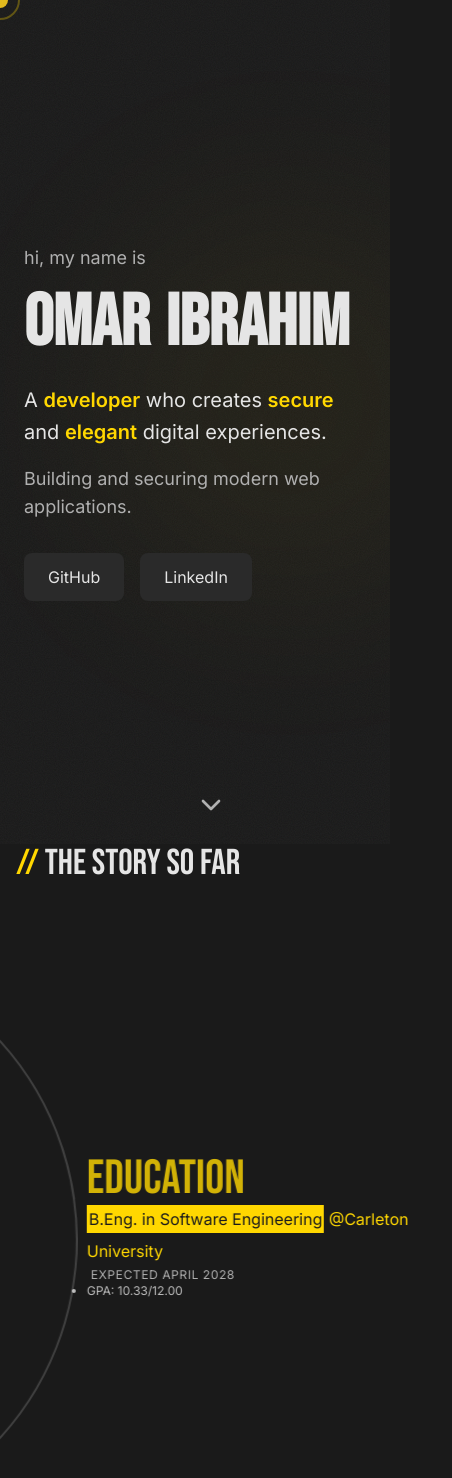
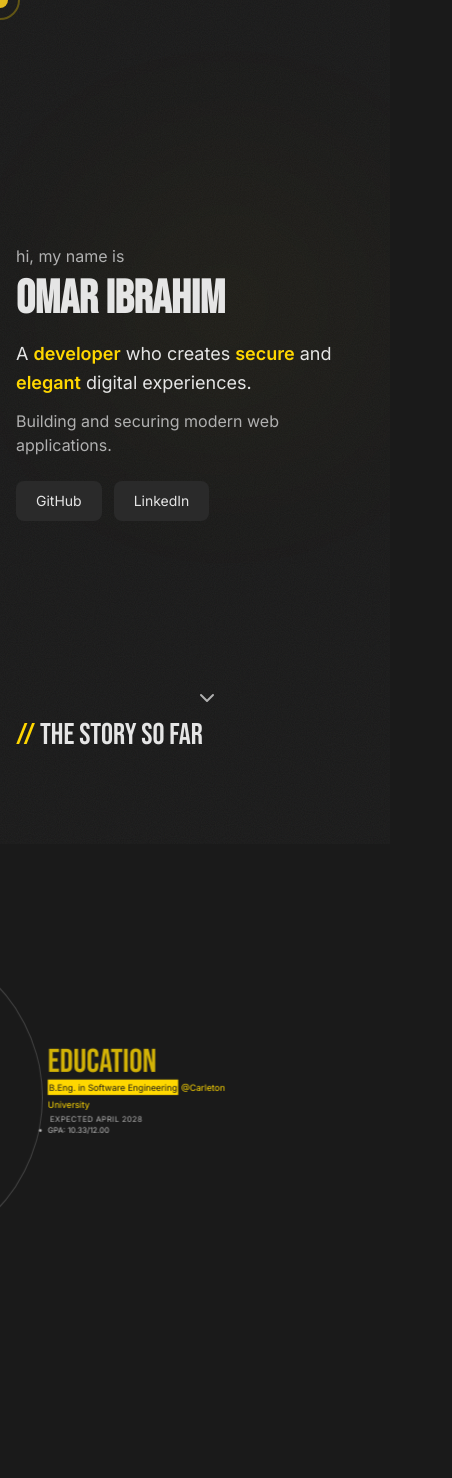
Before and after one commit to omaribrahim6/personal-portfolio, a Next.js app: page / in a window 390 px wide. Shown: the top 1478 px of the page, 452 px wide, since content can reach past the window. Built offline with nearby package versions, Linux system fonts and the light colour scheme.

Commit message:
fix: mobile design fix
rotating wheel now fits on any device

```diff
--- a/app/components/About.tsx
+++ b/app/components/About.tsx
@@ -71,7 +71,18 @@ export default function About() {
   const sectionRef = useRef<HTMLElement>(null)
   const rotatorRef = useRef<HTMLDivElement>(null)
   const [sectionTop, setSectionTop] = useState(0)
+  const [isMobile, setIsMobile] = useState(false)
   const { scrollY } = useScroll()
+
+  // Check if mobile on mount and resize
+  useEffect(() => {
+    const checkMobile = () => {
+      setIsMobile(window.innerWidth < 768)
+    }
+    checkMobile()
+    window.addEventListener('resize', checkMobile)
+    return () => window.removeEventListener('resize', checkMobile)
+  }, [])
 
   // Get section position on mount and resize
   useEffect(() => {
@@ -91,11 +102,10 @@ export default function About() {
     const vh = window.innerHeight
 
     // Define scroll points relative to section position
-    // Extra scroll at start to view option 1, extra at end to view option 3
-    const start = sectionTop + vh * 0.3      // Delay start - more time on option 1
-    const mid1 = sectionTop + vh * 0.7       // Transition to option 2
-    const mid2 = sectionTop + vh * 1.2       // Pause on option 2
-    const end = sectionTop + vh * 1.6        // Transition to option 3
+    const start = sectionTop + vh * 0.3
+    const mid1 = sectionTop + vh * 0.7
+    const mid2 = sectionTop + vh * 1.2
+    const end = sectionTop + vh * 1.6
 
     if (value < start) return 90
     if (value < mid1) {
@@ -128,12 +138,19 @@ export default function About() {
       ref={sectionRef}
       id="about"
       className="relative"
-      style={{ height: '280vh', paddingTop: 0, marginBottom: '30vh' }}
+      style={{
+        height: isMobile ? '280vh' : '280vh',
+        paddingTop: 0,
+        marginBottom: isMobile ? '20vh' : '30vh',
+      }}
     >
       {/* Sticky container that keeps wheel in view */}
-      <div className="sticky top-12" style={{ height: '70vh' }}>
+      <div
+        className="sticky top-4 md:top-12"
+        style={{ height: isMobile ? '55vh' : '70vh' }}
+      >
         {/* Section title */}
-        <h2 className="font-display text-4xl md:text-5xl lg:text-6xl uppercase mb-4 relative z-10 pl-4 md:pl-56">
+        <h2 className="font-display text-3xl sm:text-4xl md:text-5xl lg:text-6xl uppercase mb-4 relative z-10 px-4 md:pl-56">
           <span className="text-accent-yellow">{'//'}</span> The Story So Far
         </h2>
 
@@ -143,11 +160,13 @@ export default function About() {
           className="absolute rounded-full border-2 border-dark-tertiary"
           style={{
             rotate,
-            width: '70vh',
-            height: '70vh',
+            width: isMobile ? '70vh' : '70vh',
+            height: isMobile ? '70vh' : '70vh',
             transformOrigin: '50% 50%',
-            top: '100px',
-            right: '80%',
+            top: isMobile ? '10vh' : '100px',
+            right: isMobile ? '55%' : '80%',
+            // Scale down on mobile to fit viewport while keeping proportions
+            scale: isMobile ? 0.55 : 1,
           }}
         >
           {/* Education - Top position (vertical text, rotated 180°) */}
@@ -162,23 +181,23 @@ export default function About() {
             }}
             tabIndex={0}
           >
-            <h3 className="font-display text-5xl md:text-6xl lg:text-7xl uppercase m-0 text-accent-yellow opacity-80">
+            <h3 className="font-display text-6xl lg:text-7xl uppercase m-0 text-accent-yellow opacity-80">
               {experiences[0].category}
             </h3>
-            <h4 className="text-base md:text-lg leading-8 m-0 text-light-primary">
-              <span className="bg-accent-yellow text-dark-primary px-1 py-0.5">
+            <h4 className="text-lg leading-8 m-0 text-light-primary">
+              <span className="bg-accent-yellow text-dark-primary px-1 py-0.5 text-base">
                 {experiences[0].title}
               </span>{' '}
-              <span className="text-accent-yellow">@{experiences[0].organization}</span>
+              <span className="text-accent-yellow text-base">@{experiences[0].organization}</span>
             </h4>
-            <p className="text-xs md:text-sm font-normal tracking-wider my-1 uppercase text-light-secondary">
+            <p className="text-sm font-normal tracking-wider my-1 uppercase text-light-secondary">
               {experiences[0].period}
             </p>
             <ul className="pl-6 list-disc space-y-1">
               {experiences[0].details?.map((item, i) => (
                 <li
                   key={i}
-                  className="text-xs md:text-sm text-light-primary opacity-80"
+                  className="text-sm text-light-primary opacity-80"
                   style={{ listStyleType: 'disc' }}
                 >
                   {item}
@@ -197,22 +216,22 @@ export default function About() {
             }}
             tabIndex={0}
           >
-            <h3 className="font-display text-5xl md:text-6xl lg:text-7xl uppercase m-0 text-accent-yellow opacity-80">
+            <h3 className="font-display text-6xl lg:text-7xl uppercase m-0 text-accent-yellow opacity-80">
               {experiences[1].category}
             </h3>
             {experiences[1].roles?.map((role, idx) => (
               <div key={idx} className={idx > 0 ? 'mt-3' : ''}>
-                <h4 className="text-base md:text-lg leading-8 my-1 text-light-primary">
-                  <span className="bg-accent-yellow text-dark-primary px-1 py-0.5">
+                <h4 className="text-lg leading-8 my-1 text-light-primary">
+                  <span className="bg-accent-yellow text-dark-primary px-1 py-0.5 text-base">
                     {role.title}
                   </span>{' '}
-                  <span className="text-accent-yellow">@{role.organization}</span>
+                  <span className="text-accent-yellow text-base">@{role.organization}</span>
                 </h4>
                 <ul className="pl-6 list-disc space-y-1">
                   {role.details.map((item, i) => (
                     <li
                       key={i}
-                      className="text-xs md:text-sm text-light-primary opacity-80"
+                      className="text-sm text-light-primary opacity-80"
                     >
                       {item}
                     </li>
@@ -222,7 +241,7 @@ export default function About() {
             ))}
           </div>
 
-          {/* Experience 2 - Bottom position (vertical text) */}
+          {/* Experience - Bottom position (vertical text) */}
           <div
             className="absolute left-1/2"
             style={{
@@ -234,23 +253,23 @@ export default function About() {
             }}
             tabIndex={0}
           >
-            <h3 className="font-display text-5xl md:text-6xl lg:text-7xl uppercase m-0 text-accent-yellow opacity-80">
+            <h3 className="font-display text-6xl lg:text-7xl uppercase m-0 text-accent-yellow opacity-80">
               {experiences[2].category}
             </h3>
-            <h4 className="text-base md:text-lg leading-8 m-0 text-light-primary">
-              <span className="bg-accent-yellow text-dark-primary px-1 py-0.5">
+            <h4 className="text-lg leading-8 m-0 text-light-primary">
+              <span className="bg-accent-yellow text-dark-primary px-1 py-0.5 text-base">
                 {experiences[2].title}
               </span>{' '}
-              <span className="text-accent-yellow">@{experiences[2].organization}</span>
+              <span className="text-accent-yellow text-base">@{experiences[2].organization}</span>
             </h4>
-            <p className="text-xs md:text-sm font-normal tracking-wider my-1 uppercase text-light-secondary">
+            <p className="text-sm font-normal tracking-wider my-1 uppercase text-light-secondary">
               {experiences[2].period}
             </p>
             <ul className="pl-6 list-disc space-y-1">
               {experiences[2].details?.map((item, i) => (
                 <li
                   key={i}
-                  className="text-xs md:text-sm text-light-primary opacity-80"
+                  className="text-sm text-light-primary opacity-80"
                 >
                   {item}
                 </li>
--- a/app/components/Hero.tsx
+++ b/app/components/Hero.tsx
@@ -36,10 +36,10 @@ export default function Hero() {
   }
 
   return (
-    <section className="relative min-h-screen flex items-center justify-center px-6 overflow-hidden">
+    <section className="relative min-h-[85vh] md:min-h-screen flex items-center justify-center px-4 sm:px-6 pt-12 md:pt-0 overflow-hidden max-w-full">
       {/* Background decorative element */}
       <div className="absolute inset-0 opacity-5">
-        <div className="absolute top-1/4 left-1/4 w-96 h-96 bg-accent-yellow rounded-full blur-[120px]" />
+        <div className="absolute top-1/4 left-1/4 w-64 md:w-96 h-64 md:h-96 bg-accent-yellow rounded-full blur-[120px]" />
       </div>
 
       <div className="relative z-10 max-w-6xl w-full">
@@ -48,9 +48,9 @@ export default function Hero() {
           initial={{ opacity: 0, y: -20 }}
           animate={{ opacity: 1, y: 0 }}
           transition={{ duration: 0.6 }}
-          className="mb-4 md:mb-6"
+          className="mb-2 md:mb-6"
         >
-          <p className="text-lg md:text-xl text-light-secondary font-body">
+          <p className="text-base md:text-xl text-light-secondary font-body">
             hi, my name is
           </p>
         </motion.div>
@@ -60,13 +60,13 @@ export default function Hero() {
           variants={container}
           initial="hidden"
           animate="visible"
-          className="font-display text-7xl sm:text-8xl md:text-9xl lg:text-[12rem] font-bold leading-none mb-6 md:mb-8 flex"
+          className="font-display text-[clamp(2.5rem,12vw,12rem)] font-bold leading-none mb-4 md:mb-8 flex flex-wrap overflow-hidden w-full"
         >
           {letters.map((letter, index) => (
             <motion.span
               key={index}
               variants={child}
-              className={`hover:text-accent-yellow transition-colors duration-300 ${letter === ' ' ? 'w-4 md:w-6 lg:w-8' : ''}`}
+              className={`hover:text-accent-yellow transition-colors duration-300 ${letter === ' ' ? 'w-2 sm:w-4 md:w-6 lg:w-8' : ''}`}
             >
               {letter === ' ' ? '\u00A0' : letter}
             </motion.span>
@@ -80,12 +80,12 @@ export default function Hero() {
           transition={{ delay: 1.2, duration: 0.8 }}
           className="max-w-3xl"
         >
-          <p className="text-xl md:text-2xl lg:text-3xl text-light-primary font-body leading-relaxed">
+          <p className="text-lg sm:text-xl md:text-2xl lg:text-3xl text-light-primary font-body leading-relaxed">
             A <span className="text-accent-yellow font-semibold">developer</span> who creates{' '}
             <span className="text-accent-yellow font-semibold">secure</span> and{' '}
             <span className="text-accent-yellow font-semibold">elegant</span> digital experiences.
           </p>
-          <p className="text-lg md:text-xl text-light-secondary mt-4">
+          <p className="text-base md:text-xl text-light-secondary mt-3 md:mt-4">
             Building and securing modern web applications.
           </p>
         </motion.div>
@@ -95,13 +95,13 @@ export default function Hero() {
           initial={{ opacity: 0 }}
           animate={{ opacity: 1 }}
           transition={{ delay: 1.4 }}
-          className="mt-8 flex gap-4 md:hidden"
+          className="mt-6 flex gap-3 md:hidden"
         >
           <a
             href="https://github.com/omaribrahim6"
             target="_blank"
             rel="noopener noreferrer"
-            className="px-6 py-3 bg-dark-secondary hover:bg-accent-yellow text-light-primary hover:text-dark-primary rounded-lg transition-all duration-300"
+            className="px-5 py-2.5 text-sm bg-dark-secondary hover:bg-accent-yellow text-light-primary hover:text-dark-primary rounded-lg transition-all duration-300"
           >
             GitHub
           </a>
@@ -109,7 +109,7 @@ export default function Hero() {
             href="http://linkedin.com/in/omar-ibrahim-14825838a"
             target="_blank"
             rel="noopener noreferrer"
-            className="px-6 py-3 bg-dark-secondary hover:bg-accent-yellow text-light-primary hover:text-dark-primary rounded-lg transition-all duration-300"
+            className="px-5 py-2.5 text-sm bg-dark-secondary hover:bg-accent-yellow text-light-primary hover:text-dark-primary rounded-lg transition-all duration-300"
           >
             LinkedIn
           </a>
@@ -125,10 +125,10 @@ export default function Hero() {
           y: { repeat: Infinity, duration: 2, ease: 'easeInOut' },
         }}
         onClick={scrollToAbout}
-        className="absolute bottom-8 left-1/2 -translate-x-1/2 text-light-secondary hover:text-accent-yellow transition-colors duration-300"
+        className="absolute bottom-4 md:bottom-8 left-1/2 -translate-x-1/2 text-light-secondary hover:text-accent-yellow transition-colors duration-300"
         aria-label="Scroll down"
       >
-        <ChevronDown className="w-8 h-8" />
+        <ChevronDown className="w-6 h-6 md:w-8 md:h-8" />
       </motion.button>
     </section>
   )
--- a/app/components/Projects.tsx
+++ b/app/components/Projects.tsx
@@ -166,7 +166,7 @@ export default function Projects() {
   const isInView = useInView(ref, { once: true, margin: '-100px' })
 
   return (
-    <section id="projects" className="min-h-screen py-20 px-6">
+    <section id="projects" className="min-h-screen py-20 px-4 sm:px-6">
       <div className="max-w-6xl mx-auto">
         <motion.div
           ref={ref}
@@ -175,7 +175,7 @@ export default function Projects() {
           transition={{ duration: 0.6 }}
           className="mb-16"
         >
-          <h2 className="font-display text-4xl md:text-5xl lg:text-6xl uppercase mb-4">
+          <h2 className="font-display text-3xl sm:text-4xl md:text-5xl lg:text-6xl uppercase mb-4">
             <span className="text-accent-yellow">{'//'}</span> my projects (for now)
           </h2>
           <p className="text-light-secondary text-lg md:text-xl">
--- a/app/components/Skills.tsx
+++ b/app/components/Skills.tsx
@@ -63,7 +63,7 @@ export default function Skills() {
   const isInView = useInView(ref, { once: true, margin: '-100px' })
 
   return (
-    <section id="skills" className="min-h-screen py-20 px-6">
+    <section id="skills" className="min-h-screen py-20 px-4 sm:px-6">
       <div className="max-w-6xl mx-auto">
         <motion.div
           ref={ref}
@@ -72,7 +72,7 @@ export default function Skills() {
           transition={{ duration: 0.6 }}
           className="mb-16"
         >
-          <h2 className="font-display text-5xl md:text-6xl lg:text-7xl uppercase mb-4">
+          <h2 className="font-display text-4xl sm:text-5xl md:text-6xl lg:text-7xl uppercase mb-4">
             <span className="text-accent-yellow">{'//'}</span> skills & tools
           </h2>
           <p className="text-light-secondary text-lg md:text-xl">
--- a/app/globals.css
+++ b/app/globals.css
@@ -18,13 +18,14 @@
 html {
   scroll-behavior: smooth;
   cursor: none;
+  overflow-x: hidden;
+  max-width: 100vw;
 }
 
 body {
   background-color: var(--bg-primary);
   color: var(--text-primary);
   font-family: var(--font-inter), sans-serif;
-  overflow-x: hidden;
   position: relative;
   cursor: none;
 }
```
Also changed, not shown: app/components/Contact.tsx (+14 -12 lines).
